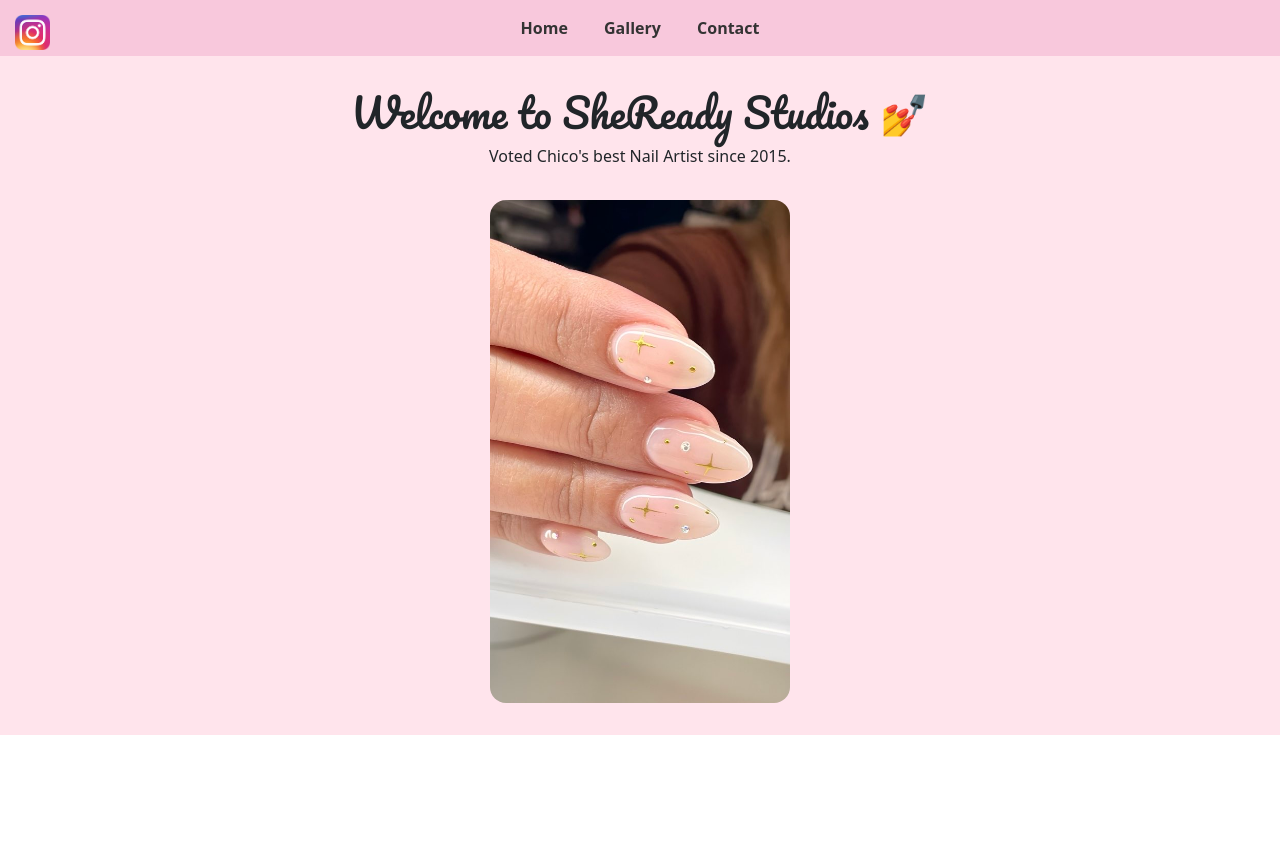
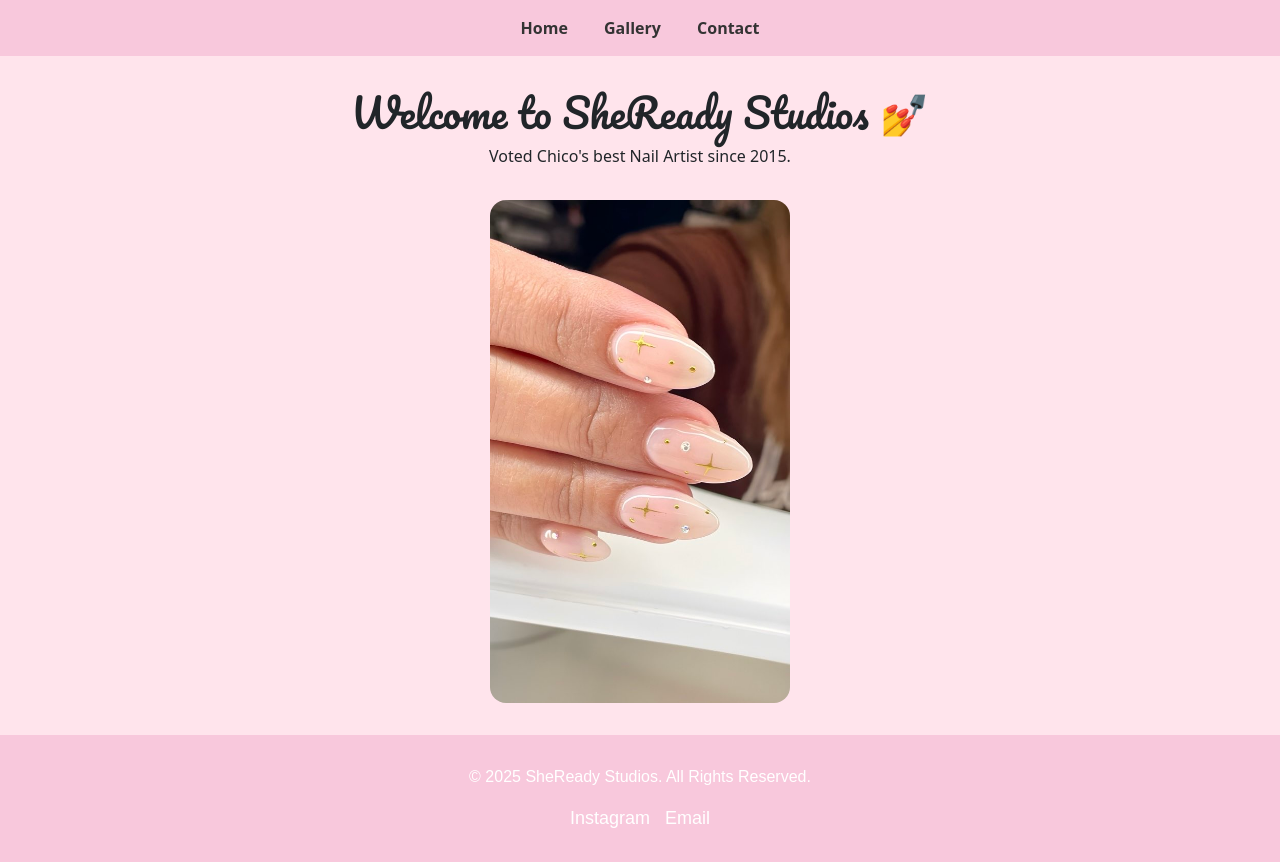
Before and after one commit to jjocelyngonzalez/nail-portfolio, a plain HTML site: page index.html in a window 1280 px wide. Before the commit the page ends 800 px from the top, so only its background shows below. Drawn offline with nearby package versions, Linux system fonts and the light colour scheme.

Commit message:
removed the ig logo and a pic from the gallery and added a footer + css for the footer

```diff
--- a/css/styles.css
+++ b/css/styles.css
@@ -23,6 +23,58 @@
     font-weight: bold;
   }
 
+.footer {
+  background-color: #f8c8dc;
+  color: white;
+  padding: 30px 0;
+  font-family: 'Poppins', sans-serif;
+  position: relative;
+  bottom: 0;
+  width: 100%;
+}
+
+.social-links {
+  display: flex;
+  justify-content: center;
+  gap: 15px;
+  margin-top: 15px;
+}
+
+.social-icon {
+  color: white;
+  font-size: 18px;
+  text-decoration: none;
+  display: flex;
+  align-items: center;
+  transition: color 0.3s ease;
+}
+
+.insta-icon {
+  width: 35px;
+  height: 35px;
+  margin-right: 8px;
+  transition: transform 0.3s ease;
+}
+
+.social-icon:hover {
+  color: #e83e8c;
+}
+
+.insta-icon:hover {
+  transform: scale(1.2);
+}
+
+@media (max-width: 768px) {
+  .social-icon {
+    font-size: 16px;
+  }
+
+  .insta-icon {
+    width: 30px;
+    height: 30px;
+  }
+}
+
   .hero {
     text-align: center;
     padding: 2em;
@@ -38,22 +90,6 @@
   form label {
     display: block;
     margin-bottom: 0.5em;
-  }
-  .insta-link {
-    position: fixed;
-    top: 15px;
-    left: 15px;
-    z-index: 1000;
-  }
-
-  .insta-icon {
-    width: 35px;
-    height: 35px;
-    transition: transform 0.3s ease;
-  }
-
-  .insta-icon:hover {
-    transform: scale(1.2);
   }
   .carousel-item img {
     max-height: 800px;
--- a/index.html
+++ b/index.html
@@ -8,9 +8,6 @@
   <link href="https://fonts.googleapis.com/css2?family=Pacifico&display=swap" rel="stylesheet">
 </head>
 <body>
-    <a href="https://www.instagram.com/nailmeplz" target="_blank" class="insta-link">
-        <img src="images/instagram-logo.png" alt="Instagram logo" class="insta-icon">
-      </a>
       <nav>
         <a href="index.html">Home</a>
         <a href="gallery.html">Gallery</a>
@@ -22,4 +19,17 @@
     <img src="images/sample-nails.jpg" alt="Gold Chrome Nails" />
   </header>
 </body>
+  <footer class="footer">
+    <div class="container text-center">
+      <p>&copy; 2025 SheReady Studios. All Rights Reserved.</p>
+      <div class="social-links">
+        <a href="https://www.instagram.com/shereadystudios" target="_blank" class="social-icon">
+          <i class="fab fa-instagram"></i> Instagram
+        </a>
+        <a href="mailto:usecode_sheready@gmail.com" class="social-icon">
+          <i class="fas fa-envelope"></i> Email
+        </a>
+      </div>
+    </div>
+  </footer>
 </html>
```
Also changed, not shown: gallery.html (+0 -3 lines), images/instagram-logo.png (deleted), images/nail3.jpg, 2 other files.
